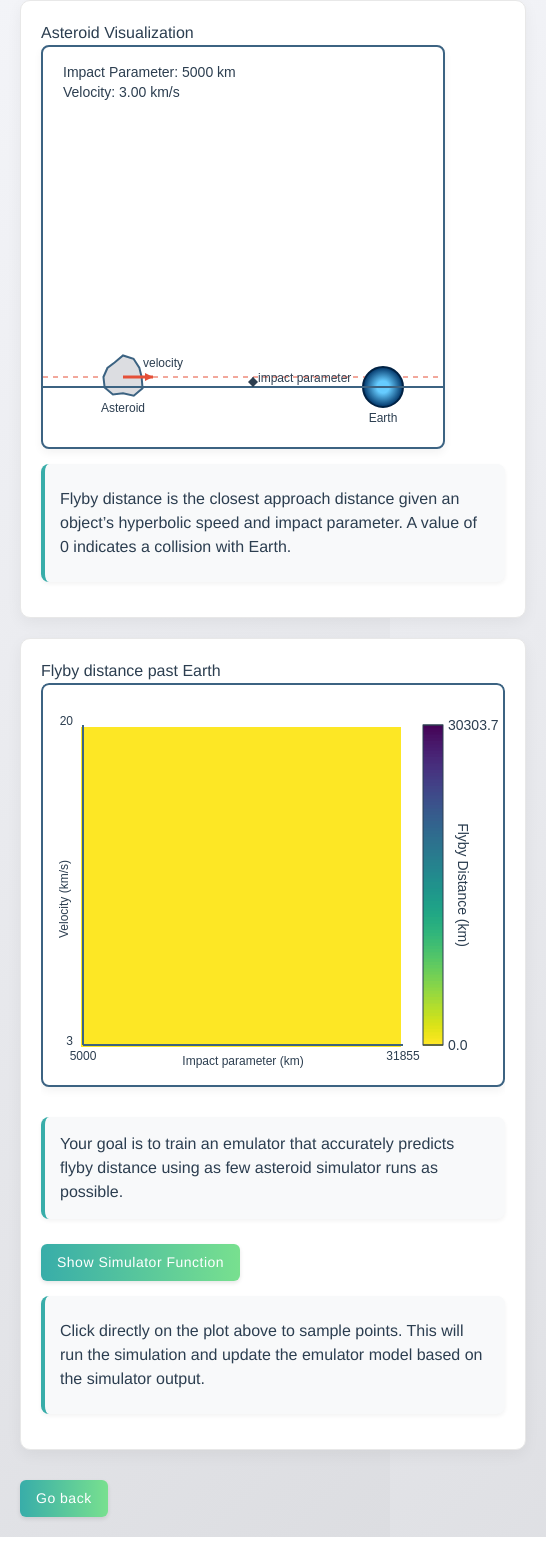
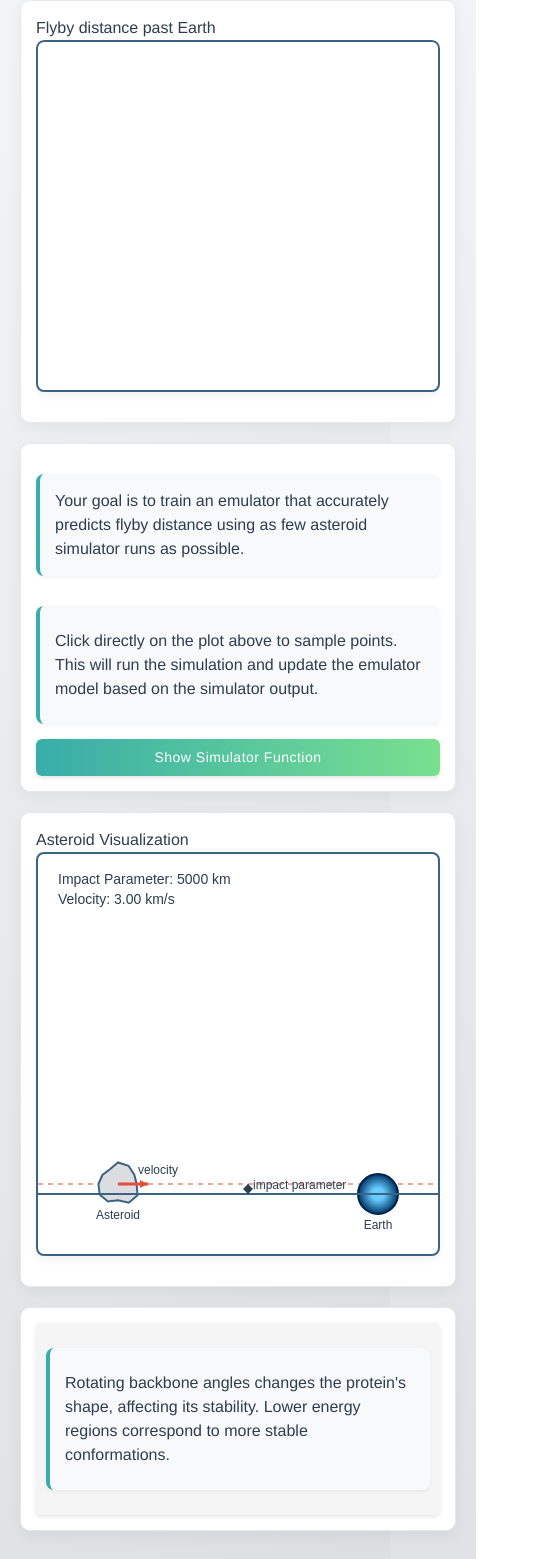
Before and after one commit to alan-turing-institute/gp-demo, a SvelteKit app: page /asteroid in a window 390 px wide. Shown: the part 167-1726 px from the top of the page, 546 px wide, since content can reach past the window. Before the commit the page ends 1704 px from the top, so only its background shows below. Built offline with nearby package versions, Linux system fonts and the light colour scheme.

Commit message:
make asteroid responsive

```diff
--- a/src/routes/asteroid/+page.svelte
+++ b/src/routes/asteroid/+page.svelte
@@ -638,7 +638,11 @@
     </div>
   {/if}
 
-  <div class="container">
+
+    <!-- Responsive Grid Layout -->
+    <div class="responsive-grid {isVertical ? 'vertical' : 'horizontal'}">
+      <!-- For horizontal screens, maintain original layout -->
+      {#if !isVertical}
       <div class="panel">
         <h2>Asteroid Visualization</h2>
         <canvas bind:this={canvas} width={WIDTH} height={HEIGHT}></canvas>
@@ -658,9 +662,11 @@
             class={isLoading ? 'loading' : ''}
           ></canvas>
         </div>
+
           <div class="instruction">
             <p class="highlight">Your goal is to train an emulator that accurately predicts flyby distance using as few asteroid simulator runs as possible.</p>
           </div>
+
           <div class="button-group">
             {#if samples.length > 0}
               <button on:click={clearSamples}>Clear Samples</button>
@@ -669,20 +675,221 @@
               {showEnergyFunction ? 'Show Emulator Prediction' : 'Show Simulator Function'}
             </button>
           </div>
+
           <div class="instruction">
             <p>Click directly on the plot above to sample points. This will run the simulation and update the emulator model based on the simulator output.</p>
           </div>
         </div>
+      {:else}
+        <!-- For vertical screens, use the 2x2 grid layout -->
+          <!-- A_11: Energy Plot -->
+          <div class="grid-item energy-plot">
+            <h2>Flyby distance past Earth</h2>
+            <div class="contour-container">
+              <canvas
+                bind:this={contourCanvas}
+                width={WIDTH + 60}
+                height={HEIGHT}
+                on:click={handleContourClick}
+                class={isLoading ? 'loading' : ''}
+              ></canvas>
             </div>
+          </div>
+
+      <!-- A_12: Buttons (Show Energy Button and Clear Samples) -->
+      <div class="grid-item buttons">
+        <!-- Move the instructional text here -->
+        <div class="instruction">
+          <p class="highlight">Your goal is to train an emulator that accurately predicts flyby distance using as few asteroid simulator runs as possible.</p>
+        </div>
+        <div class="instruction">
+          <p>Click directly on the plot above to sample points. This will run the simulation and update the emulator model based on the simulator output.</p>
+        </div>
+
+        <!-- Buttons -->
+        <div class="vertical-button-group">
+          {#if samples.length > 0}
+            <button on:click={clearSamples}>Clear Samples</button>
+          {/if}
+          <button on:click={toggleEnergyFunction} class="info-button">
+            {showEnergyFunction ? 'Show Emulator Prediction' : 'Show Simulator Function'}
+          </button>
+        </div>
+      </div>
+
+      <!-- A_21: Asteroid Panel -->
+      <div class="grid-item molecule-panel">
+        <h2>Asteroid Visualization</h2>
+        <canvas bind:this={canvas} width={WIDTH} height={HEIGHT}></canvas>
+      </div>
+
+      <!-- A_22: Asteroid instructions -->
+      <div class="grid-item angle-sliders">
+        <div class="vertical-control-panel">
+          <div class="compact-slider-container">
+          <div class="instruction">
+            <p>Rotating backbone angles changes the protein's shape, affecting its stability. Lower energy regions correspond to more stable conformations.</p>
+          </div>
+        </div>
+      </div>
+    </div>
+
+      {/if}
+  </div>
+
     <!-- Go back button moved here -->
     <div class="button-group" style="margin-top: 20px; text-align: center;">
       <button class="info-button" on:click={goToHomePage}>
         <span>Go back</span>
       </button>
     </div>
+
 </main>
 
 <style>
+/* Responsive Grid Layout */
+.responsive-grid {
+    display: grid;
+    gap: 20px;
+    margin-top: 20px;
+  }
+
+  /* Horizontal layout (default) */
+  .responsive-grid.horizontal {
+    grid-template-columns: 1fr 1fr;
+  }
+
+  /* Vertical layout - 2x2 grid */
+  .responsive-grid.vertical {
+    grid-template-columns: 2fr 1fr;
+    grid-template-rows: auto auto;
+    grid-template-areas:
+      "energy-plot buttons"
+      "molecule-panel angle-sliders";
+  }
+
+  /* Grid items */
+  .grid-item {
+    background: #ffffff;
+    padding: 15px;
+    border-radius: 10px;
+    box-shadow: 0 5px 15px rgba(0, 0, 0, 0.05);
+    border: 1px solid #e8e8e8;
+  }
+
+  /* Specific grid item styles for vertical layout */
+  .responsive-grid.vertical .energy-plot {
+    grid-area: energy-plot;
+  }
+
+  .responsive-grid.vertical .buttons {
+    grid-area: buttons;
+    display: flex;
+    flex-direction: column;
+    justify-content: center;
+  }
+
+  .responsive-grid.vertical .molecule-panel {
+    grid-area: molecule-panel;
+  }
+
+  .responsive-grid.vertical .angle-sliders {
+    grid-area: angle-sliders;
+    display: flex;
+    flex-direction: column;
+    justify-content: center;
+  }
+
+  /* Vertical orientation styles */
+  .vertical-button-group {
+    display: flex;
+    flex-direction: column;
+    gap: 10px;
+    height: 100%;
+    justify-content: center;
+  }
+
+  .vertical-button-group button {
+    width: 100%;
+    margin: 0;
+  }
+
+  .vertical-control-panel {
+    display: flex;
+    flex-direction: column;
+    gap: 15px;
+    height: 100%;
+    justify-content: center;
+    background-color: #f5f5f5;
+    padding: 10px;
+    border-radius: 5px;
+    box-shadow: 0 2px 4px rgba(0,0,0,0.1);
+  }
+
+  .compact-slider-container {
+    display: flex;
+    flex-direction: column;
+    gap: 5px;
+  }
+
+  .compact-slider-container label {
+    font-weight: bold;
+    font-size: 12px;
+    margin-bottom: 2px;
+  }
+
+  .compact-slider-container input {
+    width: 100%;
+    max-width: 120px;
+  }
+
+  .compact-slider-container span {
+    font-weight: bold;
+    text-align: center;
+  }
+
+  /* Responsive adjustments for small screens */
+  @media (max-width: 768px) {
+    .responsive-grid.vertical {
+      grid-template-columns: 1fr;
+      grid-template-areas:
+        "energy-plot"
+        "buttons"
+        "molecule-panel"
+        "angle-sliders";
+    }
+
+    .compact-slider-container input {
+      max-width: 100%;
+    }
+  }
+
+  /* Maintain proper sizing for visualizations */
+  .responsive-grid.vertical .molecule-visualization {
+    width: 100% !important;
+    height: auto !important;
+    aspect-ratio: 1 / 1;
+    display: flex;
+    justify-content: center;
+    align-items: center;
+  }
+
+  .responsive-grid.vertical .contour-container canvas {
+    width: 100% !important;
+    height: auto !important;
+  }
+
+  /* Maintain aspect ratio for visualizations */
+  .molecule-visualization {
+    max-width: 100%;
+    height: auto !important;
+    aspect-ratio: 1 / 1;
+  }
+
+  .contour-container canvas {
+    max-width: 100%;
+    height: auto !important;
+  }
 
   /* Bars Container */
   .bars-container {
```
Lines whose indentation alone changed are shown as unchanged.
